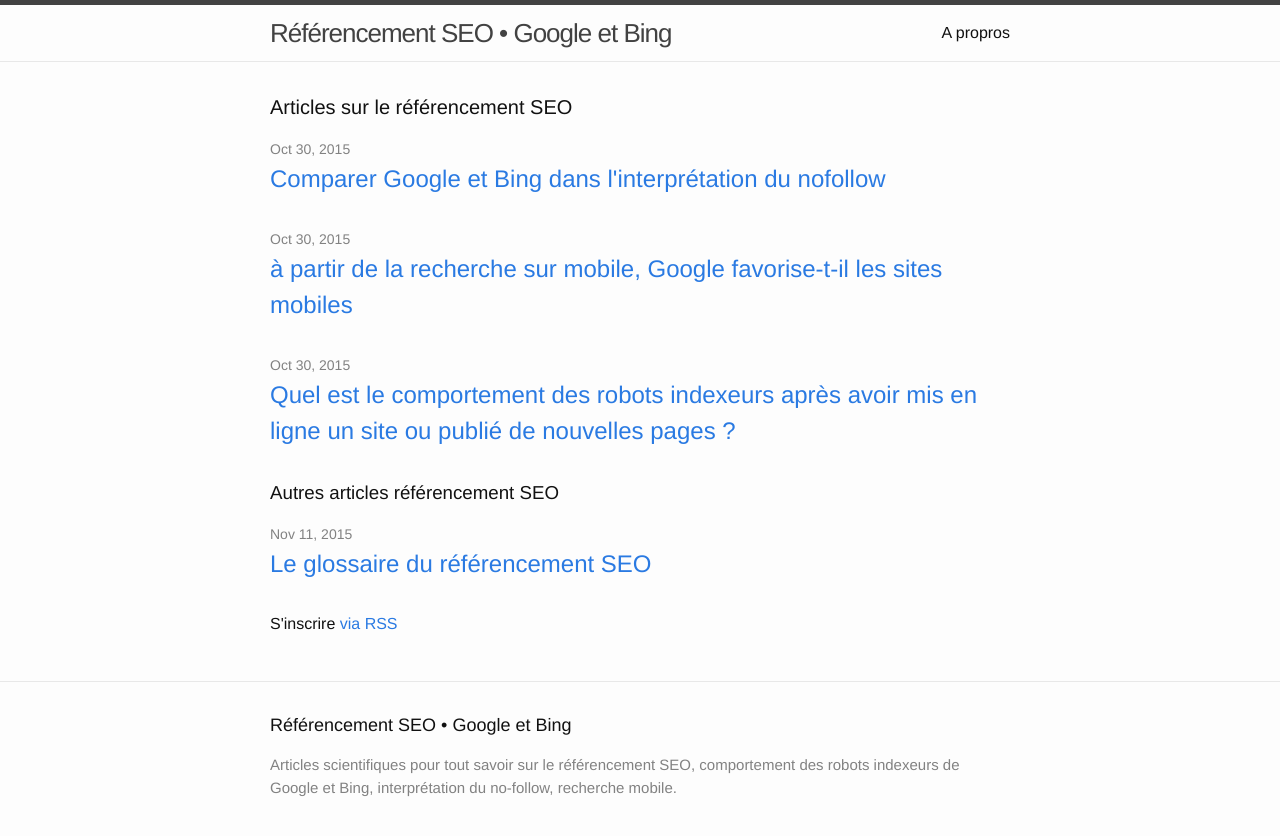
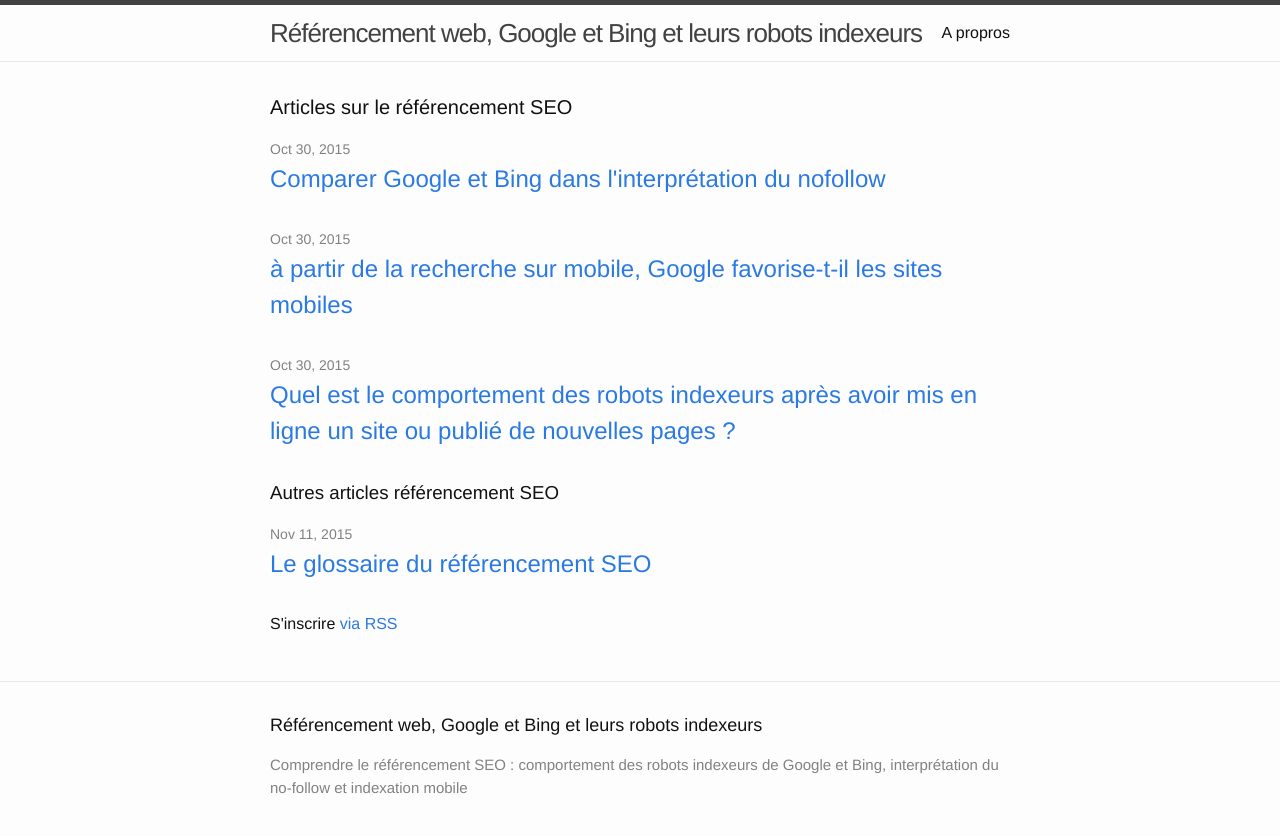
Before and after one commit to pierloui/pierloui.github.io, a Jekyll site: the page built from index.html, in a window 1280 px wide. Shown: the top 836 px of the page. Built offline with Jekyll 4.4.1, drawn with Linux system fonts in a browser that asks for light colours; nearby versions of some CDN libraries.

Commit message:
Update _config.yml

```diff
--- a/_config.yml
+++ b/_config.yml
@@ -1,5 +1,5 @@
-title: "Référencement SEO • Google et Bing"
-description: "Articles scientifiques pour tout savoir sur le référencement SEO, comportement des robots indexeurs de Google et Bing, interprétation du no-follow, recherche mobile."
+title: "Référencement web, Google et Bing et leurs robots indexeurs"
+description: "Comprendre le référencement SEO : comportement des robots indexeurs de Google et Bing, interprétation du no-follow et indexation mobile"
 
 baseurl: ""
 url: "www.referencement-web.site" # the base hostname & protocol for your site
```
